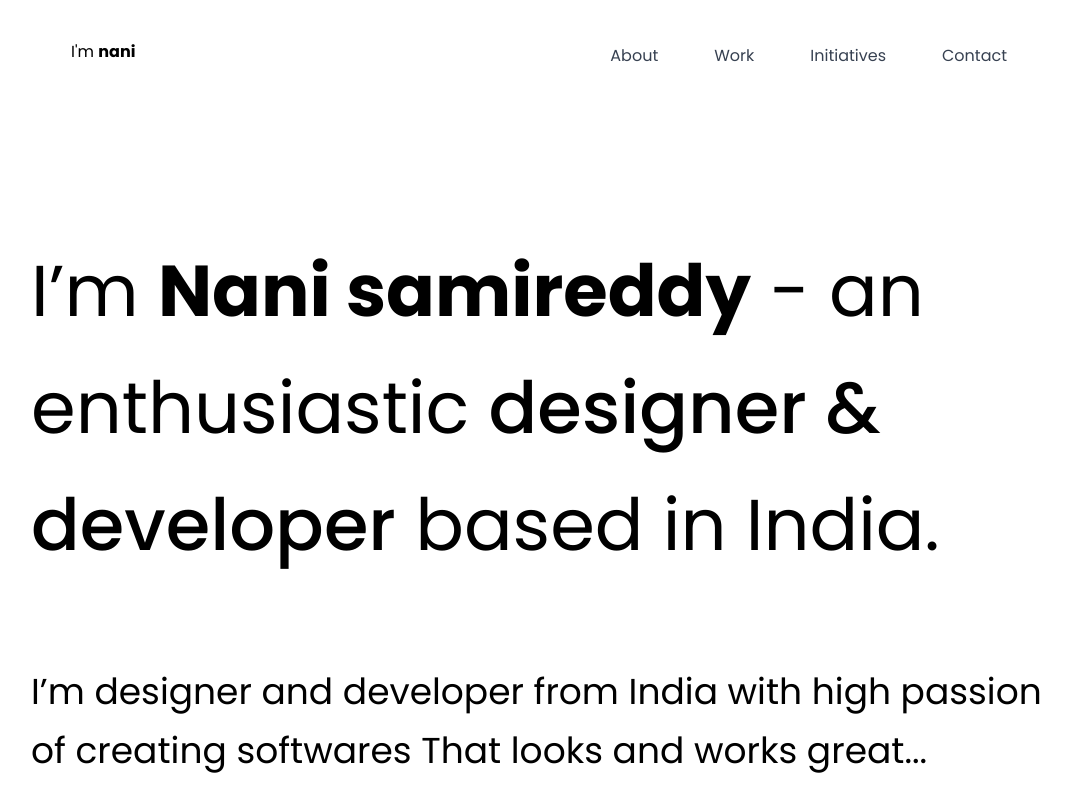
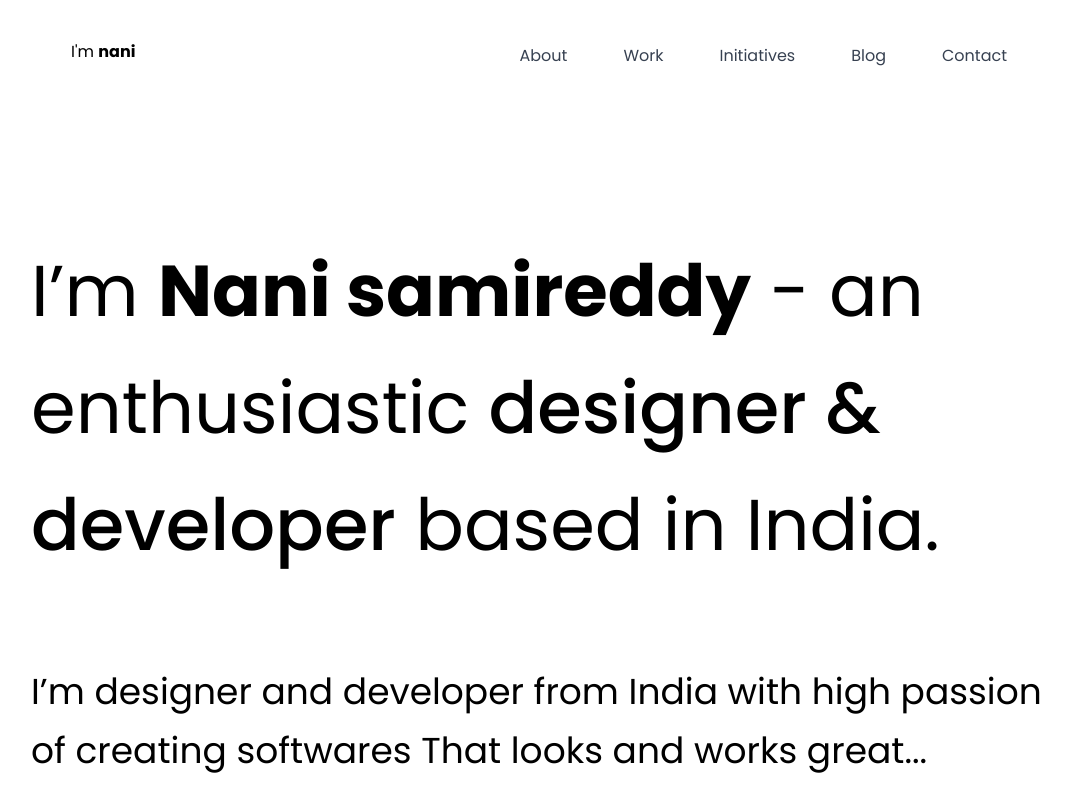
Before and after one commit to nani-samireddy/portfolio, a React (Vite) app: page / in a window 1280 px wide. Shown: the top 800 px of the page, without its empty margins (97-1168 px from the left). Built offline with nearby package versions, Linux system fonts and the light colour scheme.

Commit message:
added blog

```diff
--- a/src/components/navbar.jsx
+++ b/src/components/navbar.jsx
@@ -24,6 +24,9 @@ const Navbar = () => {
             </a>
             <a className="nav-element" href="#initiatives">
               Initiatives
+            </a>
+            <a className="nav-element" href="https://nanisamireddy.hashnode.dev/">
+              Blog
             </a>
             <a className="nav-element" href="#contact">
               Contact
@@ -60,6 +63,9 @@ const Navbar = () => {
             <a onClick={() => setShowModal(false)} href="#initiatives">
               Initiatives
             </a>
+            <a onClick={() => setShowModal(false)} href="https://nanisamireddy.hashnode.dev/">
+              Blog
+            </a>
             <a onClick={() => setShowModal(false)} href="#contact">
               Contact
             </a>
```
